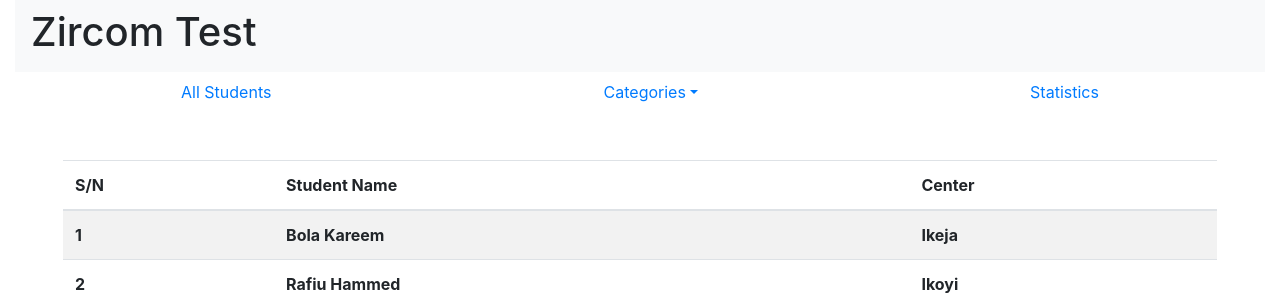
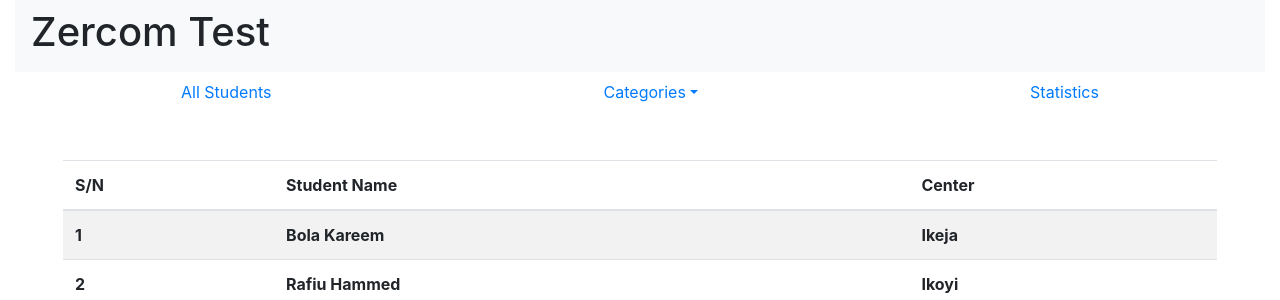
Before and after one commit to successtar/zercom, a PHP site: page / in a window 1280 px wide. Shown: the top 300 px of the page. Run offline with PHP 8.4, Linux system fonts and the light colour scheme; data comes from the database, SQL or seed files in the repository; lists and menus that the app fills with data are empty.

Commit message:
Add files

```diff
--- a/index.php
+++ b/index.php
@@ -11,7 +11,7 @@
 
 	<nav class="navbar navbar-light bg-light">
 	 <h1>
-	 	Zircom Test
+	 	Zercom Test
 	 </h1>
 	</nav>
 
```
